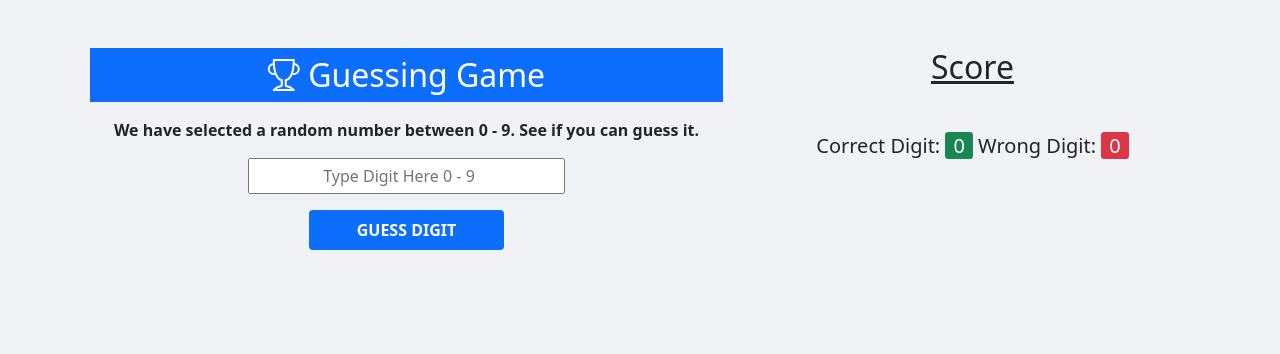
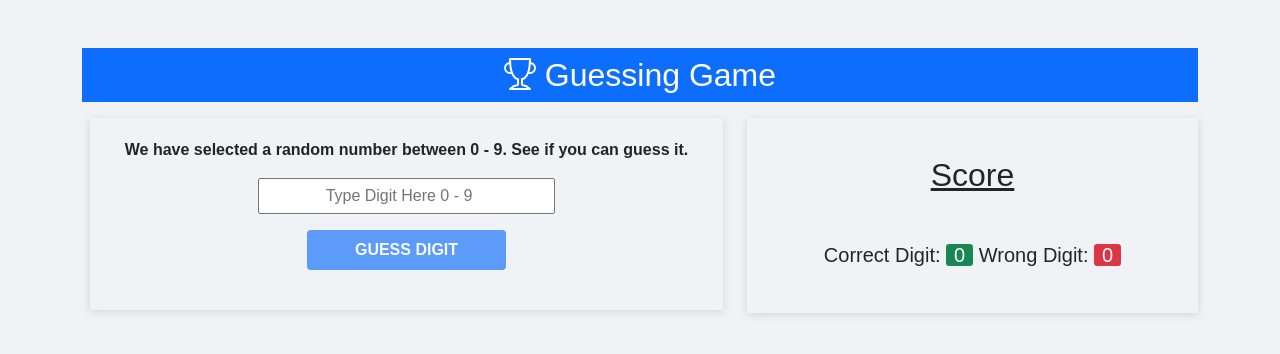
Before and after one commit to IbrahimOhid/guessing_game, a plain HTML site: page index.html in a window 1280 px wide. Drawn offline with nearby package versions, Linux system fonts and the light colour scheme.

Commit message:
desing part added

```diff
--- a/index.html
+++ b/index.html
@@ -19,18 +19,19 @@
 
 <body>
     <div class="container text-center py-5">
+        <h2 class="bg-primary py-2 px-3 text-white mb-3"><span><i class="bi bi-trophy"></i> </span>Guessing
+            Game</h2>
         <div class="row">
             <div class="col-md-7">
                 <div id="main_div" class="ms-2">
-                    <h2 class="bg-primary py-2 px-3 text-white mb-3"><span><i class="bi bi-trophy"></i> </span>Guessing
-                        Game</h2>
+
                     <p class="fw-bold">
                         We have selected a random number
                         between 0 - 9. See if you can
                         guess it.
                     </p>
                     <form action="" class="col-md-12 mx-auto w-50">
-                        <input type="number" id="inputNum" class="input-group mb-3 text-center py-1"   min="0" max="9"
+                        <input type="number" name="number" id="inputNum" class="input-group mb-3 text-center py-1"   min="0" max="9"
                             placeholder="Type Digit Here 0 - 9">
                         <button id="guessBtn"
                             class="btn btn-primary fw-bold px-5 py-2 border-0 text-white text-uppercase">Guess
@@ -42,9 +43,11 @@
                 </div>
             </div>
             <div class="col-md-5">
-                <h2 class="text-decoration-underline mb-5">Score</h2>
+                <div id="secondary_div">
+                    <h2 class="text-decoration-underline mb-5">Score</h2>
                 <h5>Correct Digit: <span id="correctNum" class="bg-success px-2 rounded-1 text-white">0</span> Wrong
-                    Digit: <span id="wrongNum" class="bg-danger px-2 rounded-1 text-white">0</span></h>
+                    Digit: <span id="wrongNum" class="bg-danger px-2 rounded-1 text-white">0</span></h5>
+                </div>
             </div>
         </div>
     </div>
--- a/script.js
+++ b/script.js
@@ -9,6 +9,10 @@
 
     let correctNum = 0;
     let wrongNum = 0;
+    guessBtnEle.setAttribute('disabled', 'disabled');
+
+
+
 
     function guessConditionState() {
         const randomNum = Math.floor(Math.random() * 10);
@@ -16,16 +20,13 @@
         const newP = document.createElement('p');
         newDivEle.appendChild(newP);
 
-
-
         if (randomNum === inputValue) {
             correctNum++;
             correctNumEle.textContent = correctNum;
             newP.style.cssText = 'border: 2px solid green; padding: 5px;'
             newP.textContent = `Wow great!!`;
-
-
-        } else {
+        }
+        else {
             wrongNum++;
             wrongNumEle.textContent = wrongNum;
             newP.style.cssText = 'border: 2px solid red; padding: 5px;';
@@ -35,11 +36,17 @@
         inputNumEle.value = '';
     }
 
-
-
+    function mainGuessState(){
+        const inputValue = +inputNumEle.value;
+        console.log(inputValue)
+        if(inputValue <= 9){
+            guessBtnEle.removeAttribute('disabled');
+        }
+    }
 
     guessBtnEle.addEventListener('click', (e) => {
         e.preventDefault();
+        mainGuessState();
         guessConditionState();
 
 
--- a/style.css
+++ b/style.css
@@ -1,3 +1,12 @@
 body{
     background-color: #f1f2f6;
+    font-family: Arial, Helvetica, sans-serif;
 }
+#main_div{
+    box-shadow: rgba(99, 99, 99, 0.2) 0px 2px 8px 0px;
+    padding: 20px;
+}
+#secondary_div{
+    box-shadow: rgba(99, 99, 99, 0.2) 0px 2px 8px 0px;
+    padding: 38px;
+}
```
